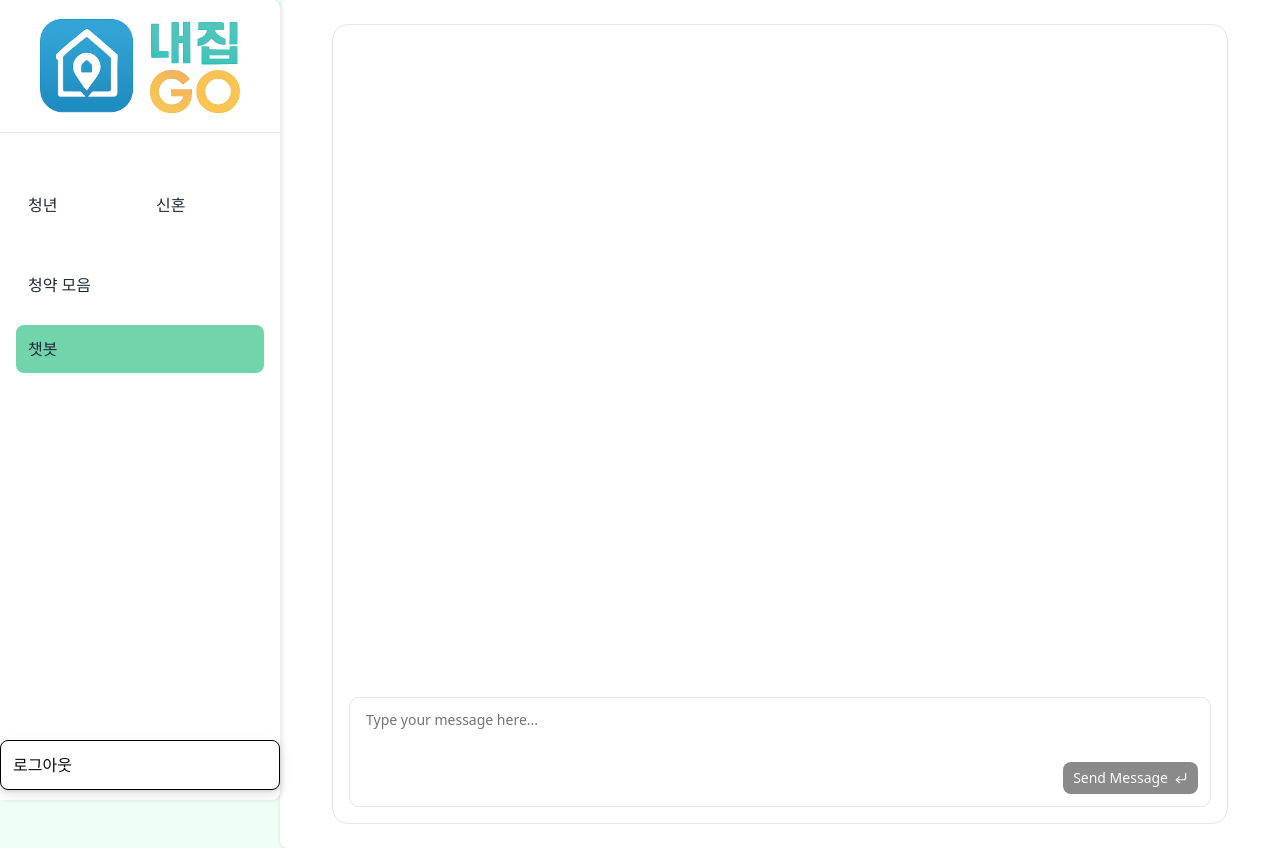
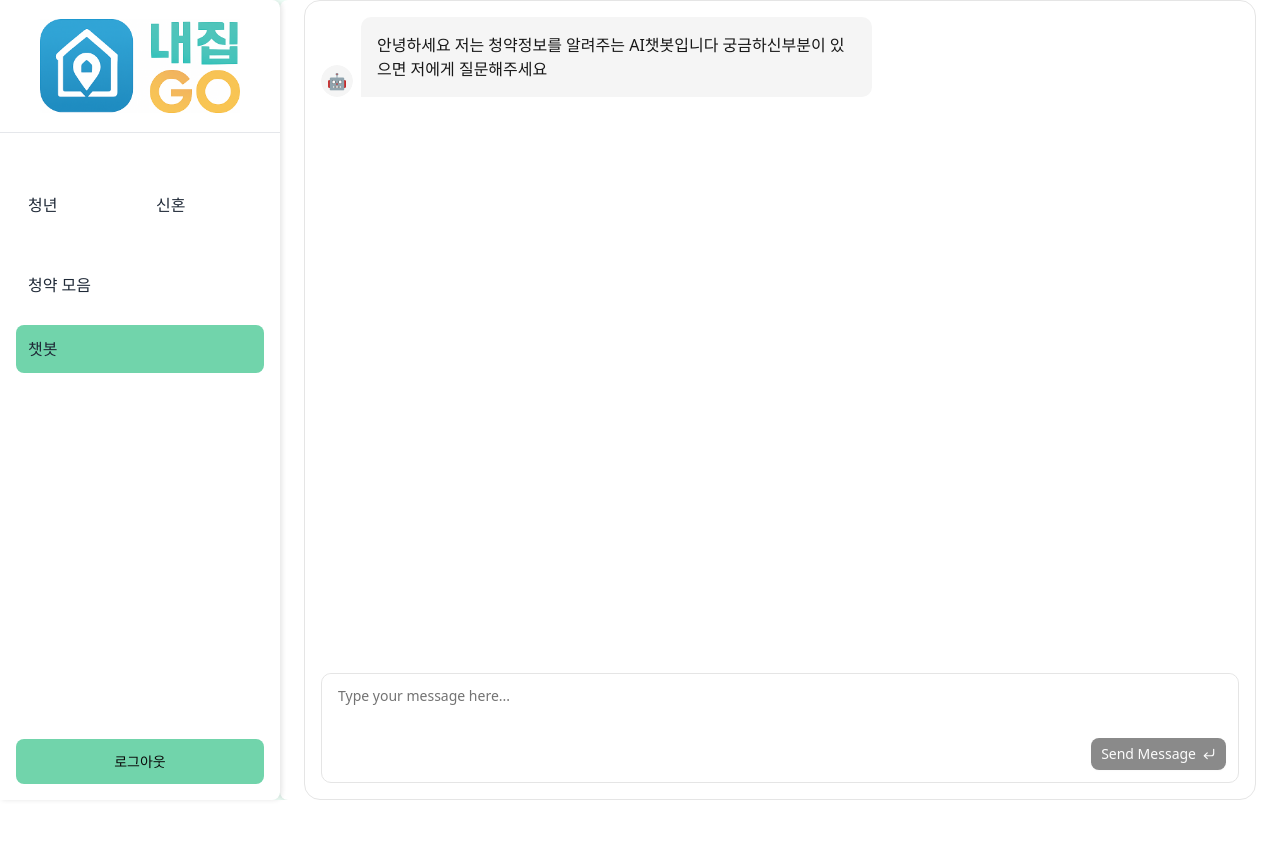
Before and after one commit to KChanHyeok/MyHomeGo, a React (Vite) app in the folder myhomego_front/: page /chatGpt in a window 1280 px wide. After the commit the page ends 800 px from the top, so only its background shows below. Built offline with nearby package versions, Linux system fonts and the light colour scheme; sample sign-in values are in the browser's storage.

Commit message:
UI 색상 기본 수정

```diff
--- a/myhomego_front/src/App.jsx
+++ b/myhomego_front/src/App.jsx
@@ -10,8 +10,6 @@ import Layout from "./components/announcementlist/Layout";
 import AnnouncementDetailData from "./pages/AnnoucementDetailData";
 import PrivateRoute from "./components/PrivateRoute";
 
-
-
 export default function App() {
   return (
     <BrowserRouter>
@@ -22,7 +20,7 @@ export default function App() {
         <Route path="/register" element={<RegisterPage />} />
         <Route element={<Layout />}>
           <Route
-            path="/chatGpt"
+            path="/chatgpt"
             element={
               <PrivateRoute>
                 <ChatGpt />
@@ -46,7 +44,6 @@ export default function App() {
             }
           />
         </Route>
-
       </Routes>
     </BrowserRouter>
   );
--- a/myhomego_front/src/components/announcementlist/Layout.module.css
+++ b/myhomego_front/src/components/announcementlist/Layout.module.css
@@ -1,7 +1,7 @@
 .layout {
   display: flex;
   flex-direction: column;
-  background-color: #EFFFF8;
+  background-color: #effff8;
 }
 
 .header {
@@ -28,13 +28,9 @@
   border-radius: 0.5rem 0 0 0.5rem;
   box-shadow: 0 2px 4px rgba(0, 0, 0, 0.1);
   transition: margin-left 0.3s ease-in-out;
-  min-width: 0;
 }
 .contentInner {
-  padding: 1.5rem;
-  max-width: none;
-  margin: 0;
-  width: 100%;
-  height: 100%;
+  padding: 0 1.5rem;
+  height: 100vh;
   box-sizing: border-box;
 }
--- a/myhomego_front/src/components/announcementlist/sidebar.module.css
+++ b/myhomego_front/src/components/announcementlist/sidebar.module.css
@@ -50,38 +50,32 @@
   font-size: 1rem;
   font-weight: 500;
   text-align: left;
+  cursor: pointer;
   box-sizing: border-box;
 }
 
 .navItem:hover {
-  background-color: #5DC1B7;
+  background-color: #5dc1b7;
 }
 
 .navItemActive {
   background-color: #71d4ab;
-  color: #1F2937;
+  color: #1f2937;
 }
 
 .logoutButton {
-  display: flex;
-  width: 100%;
-  padding: 0.75rem;
+  padding: 0.75rem 1rem;
+  background-color: #71d4ab;
+  font-size: 0.875rem;
+  border: none;
   border-radius: 0.5rem;
-  color: gray 800;
-  transition: background-color 0.2s, box-shadow 0.2s;
-  text-align: center;
-  font-size: 1rem;
-  font-weight: 500;
-  margin-top: auto;
-  margin-bottom: 10px; /* 밑에서 10px 띄우기 */
-  box-shadow: 0 4px 12px rgba(0,0,0,0.12), 0 1.5px 3px rgba(0,0,0,0.08);
-  background: #fff;
-  border: 1px black solid;
+  margin: 0 1rem 1rem;
+  cursor: pointer;
+  transition: background-color 0.2s ease;
 }
 
 .logoutButton:hover {
-  background-color: #fee2e2;
-  box-shadow: 0 6px 16px rgba(239,68,68,0.18), 0 2px 6px rgba(0,0,0,0.12);
+  background-color: #5fc09a;
 }
 
 .icon {
--- a/myhomego_front/src/components/chat/chat-bubble.jsx
+++ b/myhomego_front/src/components/chat/chat-bubble.jsx
@@ -40,7 +40,7 @@ const chatBubbleMessageVariants = cva("p-4", {
   variants: {
     variant: {
       received: "bg-secondary text-secondary-foreground rounded-r-lg rounded-tl-lg",
-      sent: "bg-primary text-primary-foreground rounded-l-lg rounded-tr-lg",
+      sent: "bg-[#71d4ab] text-secondary-foreground rounded-l-lg rounded-tr-lg",
     },
     layout: {
       default: "",
--- a/myhomego_front/src/pages/chatGpt.jsx
+++ b/myhomego_front/src/pages/chatGpt.jsx
@@ -21,6 +21,19 @@ export default function ChatGpt() {
       messagesContainerRef.current.scrollTop = messagesContainerRef.current.scrollHeight;
     }
   }, [messages]);
+
+  useEffect(() => {
+    setIsGenerating(true);
+    setTimeout(() => {
+      setMessages([
+        {
+          role: "ai",
+          content: "안녕하세요 저는 청약정보를 알려주는 AI챗봇입니다 궁금하신부분이 있으면 저에게 질문해주세요",
+        },
+      ]);
+      setIsGenerating(false);
+    }, 1000);
+  }, []);
 
   const handleInputChange = (e) => {
     if (e.code !== "Enter" && !isGenerating) {
@@ -59,8 +72,8 @@ export default function ChatGpt() {
   };
 
   return (
-    <main className="flex h-screen w-full max-w-4xl flex-col items-center mx-auto border rounded-2xl">
-      <div className="flex-1 w-full overflow-y-auto py-6">
+    <main className="flex h-screen w-full flex-col border rounded-2xl">
+      <div className="flex-1 w-full overflow-y-auto">
         <ChatMessageList scrollRef={messagesContainerRef}>
           {messages &&
             messages.map((message, index) => (
@@ -91,16 +104,6 @@ export default function ChatGpt() {
             className="rounded-lg bg-background border-0 shadow-none focus-visible:ring-0"
           />
           <div className="flex items-center p-3 pt-0">
-            {/* <Button variant="ghost" size="icon">
-              <Paperclip className="size-4" />
-              <span className="sr-only">Attach file</span>
-            </Button>
-
-            <Button variant="ghost" size="icon">
-              <Mic className="size-4" />
-              <span className="sr-only">Use Microphone</span>
-            </Button> */}
-
             <Button disabled={!inputMessage || isGenerating} type="submit" size="sm" className="ml-auto gap-1.5">
               Send Message
               <CornerDownLeft className="size-3.5" />
```
Also changed, not shown: myhomego_front/src/components/announcementlist/Sidebar.jsx (+20 -20 lines), myhomego_front/src/pages/AnnouncementList.jsx (+95 -93 lines).
